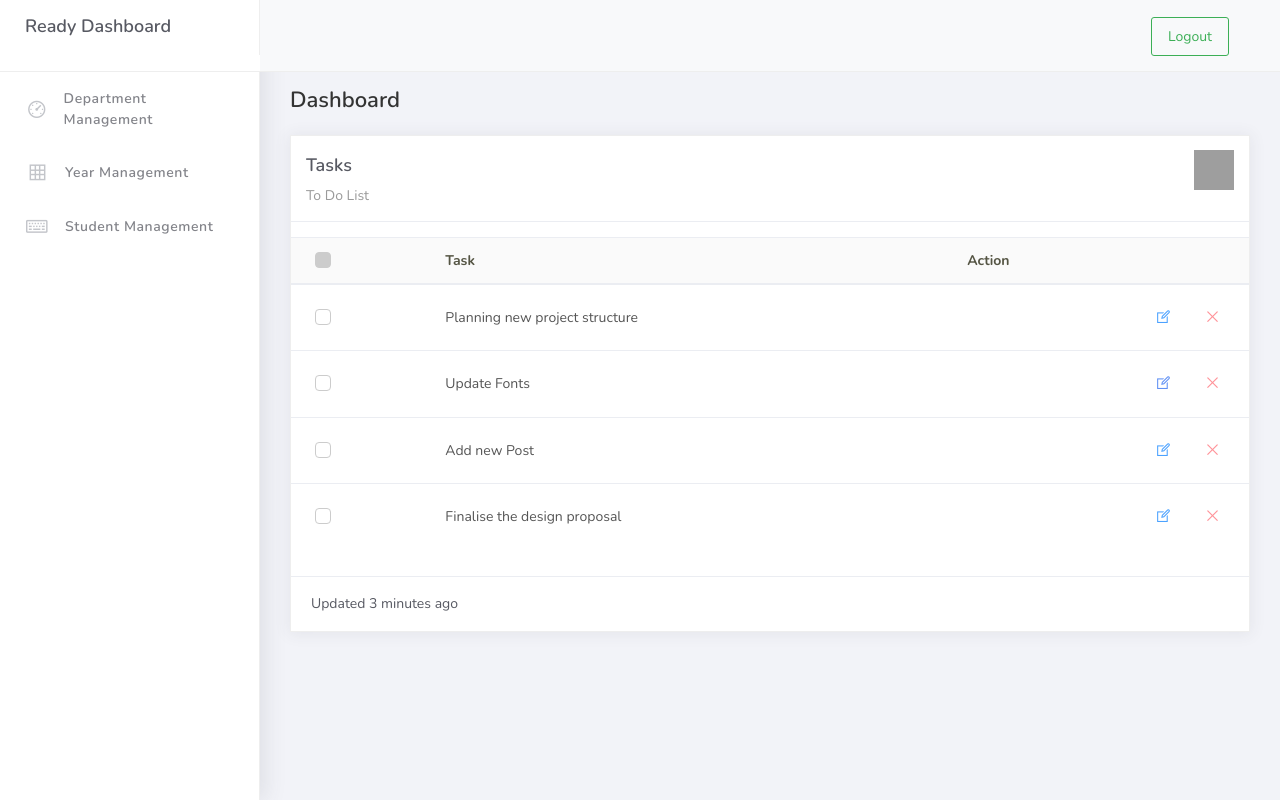
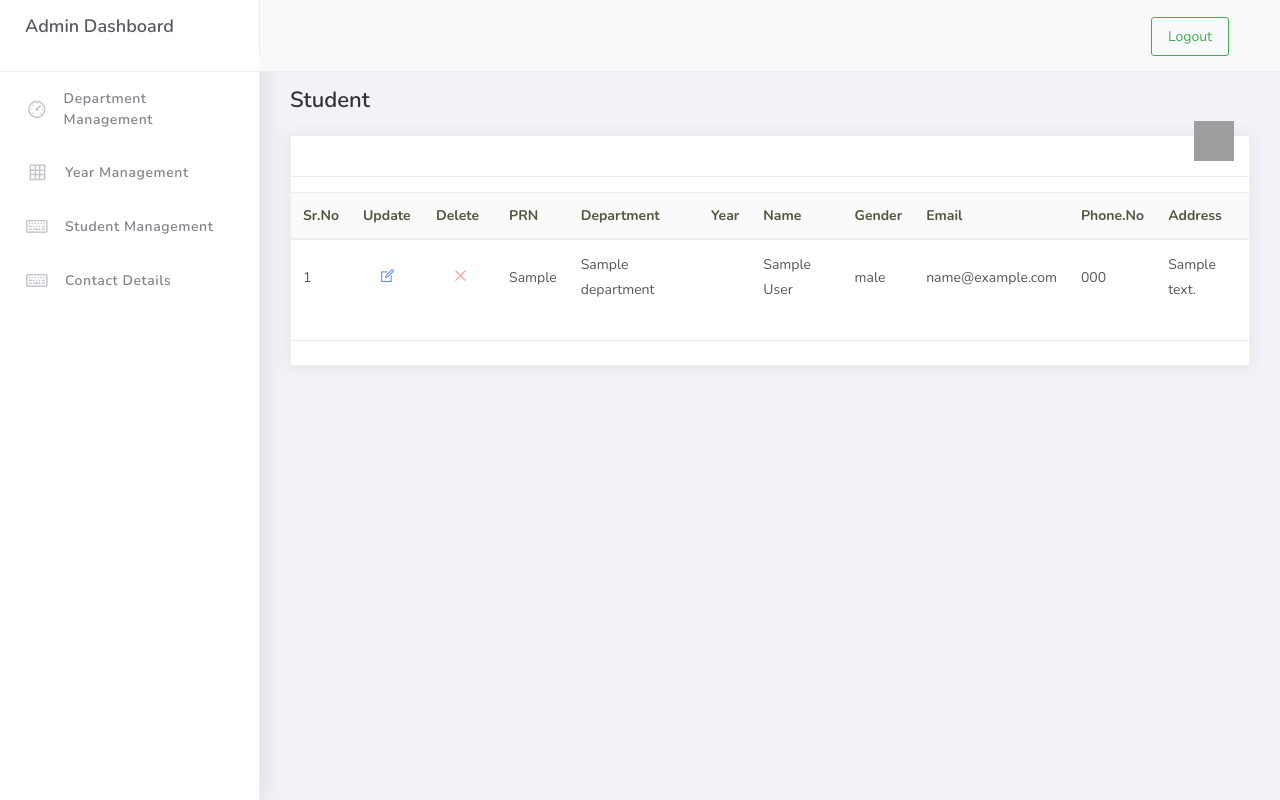
Before and after one commit to shreyasdeshingkar/Student-management-system, a Django app: page /stud_mgt/ in a window 1280 px wide. Run offline with Django 4.2, Linux system fonts and the light colour scheme; tables that the repository leaves empty hold one stand-in row (values such as "Sample post"); some libraries are stand-ins or nearby versions; grey boxes are pictures that could not be loaded.

Commit message:
student and year dashboard created

```diff
--- a/stud_app/forms.py
+++ b/stud_app/forms.py
@@ -1,7 +1,7 @@
 from django import forms
 from django.contrib.auth.forms import UserCreationForm,AuthenticationForm
 from django.contrib.auth.models import User
-from .models import Department,Year,Student
+from .models import Department,Year,Student,Contact
 
 class RegisterForm(UserCreationForm):
     username = forms.CharField(label='Username', widget=forms.TextInput(attrs={'class': 'form-control'}))
@@ -43,8 +43,8 @@
 
 )
 class StudentForms(forms.ModelForm):
-    department = forms.ModelChoiceField(queryset=Year.objects.all(),widget=forms.Select(attrs={'class':'form-control'}))
-    year = forms.ModelChoiceField(queryset=Department.objects.all(),widget=forms.Select(attrs={'class':'form-control'}))
+    department = forms.ModelChoiceField(queryset=Department.objects.all(),widget=forms.Select(attrs={'class':'form-control'}))
+    year = forms.ModelChoiceField(queryset=Year.objects.all(),widget=forms.Select(attrs={'class':'form-control'}))
     name = forms.CharField(widget=forms.TextInput(attrs={'class':'form-control'}))
     gender = forms.ChoiceField(choices=GENDERCHOICES,widget=forms.Select(attrs={'class':'form-control'}))
     email = forms.EmailField(widget=forms.TextInput(attrs={'class':'form-control'}))
@@ -55,3 +55,14 @@
     class Meta:
         model = Student
         fields = ['prn','department','year','name','gender','email','phone_number','address']
+
+
+class ContactForms(forms.ModelForm):
+    name = forms.CharField(widget=forms.TextInput(attrs={'class':'form-control'}))
+    email = forms.EmailField(widget=forms.TextInput(attrs={'class':'form-control'}))
+    phone_number = forms.CharField(widget=forms.NumberInput(attrs={'class':'form-control'}))
+    message = forms.CharField(widget=forms.Textarea(attrs={'class':'form-control'}))
+
+    class Meta:
+        model = Contact
+        fields = ['name','email','phone_number','message']
--- a/stud_app/models.py
+++ b/stud_app/models.py
@@ -11,6 +11,9 @@
 class Year(models.Model):
     department = models.ForeignKey(Department,on_delete=models.CASCADE)
     name = models.CharField(max_length=50,null=True)
+
+    def __str__(self):
+        return self.name
 
 
 
@@ -28,3 +31,12 @@
     phone_number = models.CharField(max_length=10)
     address = models.TextField(null=True)
     prn = models.CharField(max_length=20, null=True)
+
+
+
+
+class Contact(models.Model):
+    name = models.CharField(max_length=100,null=True)
+    email = models.EmailField(max_length=50, null=True)
+    phone_number = models.CharField(max_length=10, null=True)
+    message = models.TextField(null=True)
--- a/stud_app/templates/admin dashboard/base2.html
+++ b/stud_app/templates/admin dashboard/base2.html
@@ -15,7 +15,7 @@
 		<div class="main-header">
 			<div class="logo-header">
 				<a href="index.html" class="logo">
-					Ready Dashboard
+					Admin Dashboard
 				</a>
 				<button class="navbar-toggler sidenav-toggler ml-auto" type="button" data-toggle="collapse" data-target="collapse" aria-controls="sidebar" aria-expanded="false" aria-label="Toggle navigation">
 					<span class="navbar-toggler-icon"></span>
@@ -99,6 +99,14 @@
 
 							</a>
 						</li>
+
+						<li class="nav-item">
+							<a href="{% url 'contact_log' %}">
+								<i class="la la-keyboard-o"></i>
+								<p>Contact Details</p>
+
+							</a>
+						</li>
 					</ul>
 				</div>
 			</div>
--- a/stud_app/templates/admin dashboard/stud_mgt.html
+++ b/stud_app/templates/admin dashboard/stud_mgt.html
@@ -5,127 +5,71 @@
 <div class="main-panel">
 	<div class="content">
 		<div class="container-fluid">
-						<h4 class="page-title">Dashboard</h4>
+			<h4 class="page-title">Student</h4>
 			<div class="row">
 			</div>
 			<div class="row">
 				<div class="col-md-12">
 					<div class="card card-tasks">
 						<div class="card-header ">
-										<h4 class="card-title">Tasks</h4>
+
 							<a href="{% url 'add_student'%}" id="download-button"><img src="{% static 'img/add.png'%}" alt="Second Logo" class="logo logo-right"  style="float: right; width:40px; height:40px; margin-left:10px; margin-top: -30px;"></a>
-										<p class="card-category">To Do List</p>
+
 						</div>
 						<div class="card-body ">
 							<div class="table-full-width">
 								<table class="table">
 									<thead>
 										<tr>
-														<th>
-															<div class="form-check">
-																<label class="form-check-label">
-																	<input class="form-check-input  select-all-checkbox" type="checkbox" data-select="checkbox" data-target=".task-select">
-																	<span class="form-check-sign"></span>
-																</label>
-															</div>
-														</th>
-														<th>Task</th>
-														<th>Action</th>
+
+											<th>Sr.No</th>
+											<th>Update</th>
+											<th>Delete</th>
+											<th>PRN</th>
+											<th>Department</th>
+											<th>Year</th>
+											<th>Name</th>
+											<th>Gender</th>
+											<th>Email</th>
+											<th>Phone.No</th>
+											<th>Address</th>
+
 										</tr>
 									</thead>
 									<tbody>
+										{% for sd in student_details %}
 										<tr>
+											<td>{{forloop.counter}}</td>
+											<td><a href="{% url 'update_student' sd.id %}"><button type="button" data-toggle="tooltip" title="Update Year" class="btn btn-link btn-simple-primary">
+												<i class="la la-edit"></i>
+											</button></a>
+
+											</td>
 											<td>
-															<div class="form-check">
-																<label class="form-check-label">
-																	<input class="form-check-input task-select" type="checkbox">
-																	<span class="form-check-sign"></span>
-																</label>
-															</div>
+												<a href="{% url 'delete_student' sd.id %}"><button  type="button" data-toggle="tooltip" title="Remove" class="btn btn-link btn-simple-danger">
+												<i class="la la-times"></i>
+											</button></a>
 											</td>
-														<td>Planning new project structure</td>
-														<td class="td-actions text-right">
-															<div class="form-button-action">
-																<button type="button" data-toggle="tooltip" title="Edit Task" class="btn btn-link <btn-simple-primary">
-																	<i class="la la-edit"></i>
-																</button>
-																<button type="button" data-toggle="tooltip" title="Remove" class="btn btn-link btn-simple-danger">
-																	<i class="la la-times"></i>
-																</button>
-															</div>
-														</td>
+											<td>{{sd.prn}}</td>
+											<td>{{sd.department}}</td>
+											<td>{{sd.year}}</td>
+											<td>{{sd.name}}</td>
+											<td>{{sd.gender}}</td>
+											<td>{{sd.email}}</td>
+											<td>{{sd.phone_number}}</td>
+											<td>{{sd.address}}</td>
+
+
+
 										</tr>
-													<tr>
-														<td>
-															<div class="form-check">
-																<label class="form-check-label">
-																	<input class="form-check-input task-select" type="checkbox">
-																	<span class="form-check-sign"></span>
-																</label>
-															</div>
-														</td>
-														<td>Update Fonts</td>
-														<td class="td-actions text-right">
-															<div class="form-button-action">
-																<button type="button" data-toggle="tooltip" title="Update Student" class="btn btn-link btn-simple-primary">
-																	<i class="la la-edit"></i>
-																</button>
-																<button type="button" data-toggle="tooltip" title="Remove" class="btn btn-link btn-simple-danger">
-																	<i class="la la-times"></i>
-																</button>
-															</div>
-														</td>
-													</tr>
-													<tr>
-														<td>
-															<div class="form-check">
-																<label class="form-check-label">
-																	<input class="form-check-input task-select" type="checkbox">
-																	<span class="form-check-sign"></span>
-																</label>
-															</div>
-														</td>
-														<td>Add new Post
-														</td>
-														<td class="td-actions text-right">
-															<div class="form-button-action">
-																<button type="button" data-toggle="tooltip" title="Edit Task" class="btn btn-link <btn-simple-primary">
-																	<i class="la la-edit"></i>
-																</button>
-																<button type="button" data-toggle="tooltip" title="Remove" class="btn btn-link btn-simple-danger">
-																	<i class="la la-times"></i>
-																</button>
-															</div>
-														</td>
-													</tr>
-													<tr>
-														<td>
-															<div class="form-check">
-																<label class="form-check-label">
-																	<input class="form-check-input task-select" type="checkbox">
-																	<span class="form-check-sign"></span>
-																</label>
-															</div>
-														</td>
-														<td>Finalise the design proposal</td>
-														<td class="td-actions text-right">
-															<div class="form-button-action">
-																<button type="button" data-toggle="tooltip" title="Edit Task" class="btn btn-link <btn-simple-primary">
-																	<i class="la la-edit"></i>
-																</button>
-																<button type="button" data-toggle="tooltip" title="Remove" class="btn btn-link btn-simple-danger">
-																	<i class="la la-times"></i>
-																</button>
-															</div>
-														</td>
-													</tr>
+										{% endfor %}
 									</tbody>
 								</table>
 							</div>
 						</div>
 						<div class="card-footer ">
 							<div class="stats">
-											<i class="now-ui-icons loader_refresh spin"></i> Updated 3 minutes ago
+								<i class="now-ui-icons loader_refresh spin"></i>
 							</div>
 						</div>
 					</div>
--- a/stud_app/urls.py
+++ b/stud_app/urls.py
@@ -23,7 +23,19 @@
 
 
     path('add_student/',views.add_student,name = 'add_student'),
+    path('add_student/<int:pk>/',views.add_student,name = 'update_student'),
+    path('add_student/delete/<int:pk>/',views.delete_student,name = 'delete_student'),
+
+
     path('add_year_form/',views.add_year_form,name = 'add_year_form'),
+    path('add_year_form/<int:pk>/',views.add_year_form,name = 'update_year'),
+    path('add_year_form/delete/<int:pk>/',views.delete_Year,name = 'delete_year'),
+
+
+    path('contact_log/',views.contact_log,name='contact_log')
+
+
+
 
 
 
--- a/stud_app/views.py
+++ b/stud_app/views.py
@@ -2,15 +2,27 @@
 from django.contrib.auth import authenticate,logout,login
 from .forms import RegisterForm,LoginForm
 from django.contrib.auth.decorators import login_required
-from .models import Department,Year,Student
-from .forms import DepartmentForms,YearForms,StudentForms
+from .models import Department,Year,Student,Contact
+from .forms import DepartmentForms,YearForms,StudentForms,ContactForms
 
 
 def home(request):
     return render(request, 'index.html')
 
 def contact(request):
-    return render(request, 'contact.html')
+    if request.method == 'POST':
+        form = ContactForms(request.POST)
+        if form.is_valid():
+            form.save()
+            return redirect('contact')
+    else:
+        form = ContactForms()
+
+    context = {
+        'form' : form
+    }
+
+    return render(request, 'contact.html',context)
 
 def about(request):
     return render(request, 'about.html')
@@ -29,10 +41,21 @@
     return render(request, 'admin dashboard/dashboard.html',context)
 
 def year_log(request):
-     return render(request, 'admin dashboard/year_log.html')
+    year_details = Year.objects.all()
+
+    context = {
+        'year_details':year_details
+    }
+
+    return render(request, 'admin dashboard/year_log.html',context)
 
 def stud_mgt(request):
-    return render(request, 'admin dashboard/stud_mgt.html')
+    student_details = Student.objects.all()
+
+    context = {
+        'student_details':student_details
+    }
+    return render(request, 'admin dashboard/stud_mgt.html',context)
 
 def add_department(request,pk=None):
     instance = None
@@ -142,3 +165,13 @@
 def Logout(request):
     logout(request)
     return redirect('homepage')
+
+
+
+def contact_log(request):
+    contact_details = Contact.objects.all()
+
+    context = {
+        'contact_details':contact_details
+    }
+    return render(request, 'admin dashboard/contact_log.html',context)
```
Also changed, not shown: stud_app/templates/admin dashboard/add_student.html (+10 -1 lines), stud_app/templates/admin dashboard/add_year_form.html (+13 -1 lines), stud_app/templates/admin dashboard/contact_log.html (added, +72 -0 lines), stud_app/templates/admin dashboard/dashboard.html (+4 -5 lines), stud_app/templates/admin dashboard/year_log.html (+19 -6 lines), stud_app/templates/contact.html (+6 -6 lines), stud_app/templates/our_department.html (+9 -0 lines), stud_app/migrations/0002_contact.py (added). Lines whose indentation alone changed are shown as unchanged.
